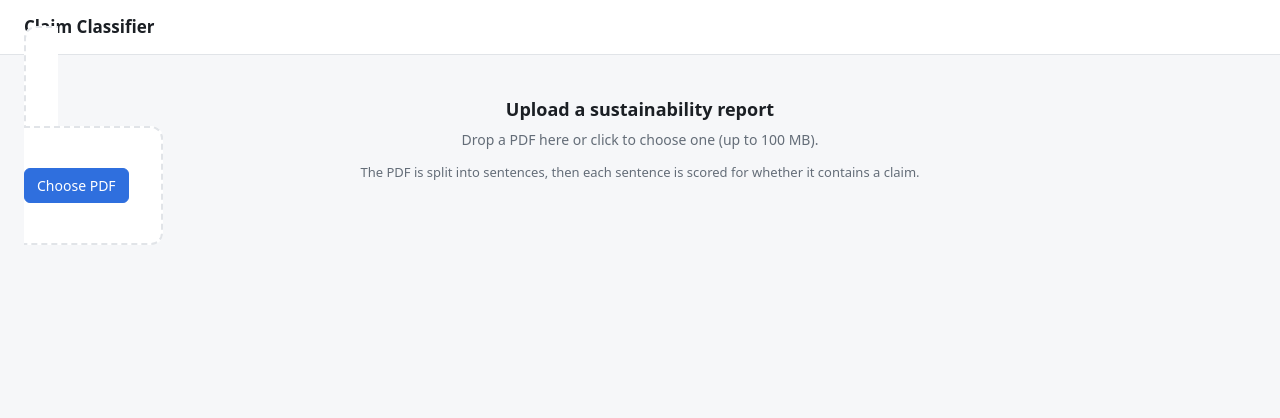
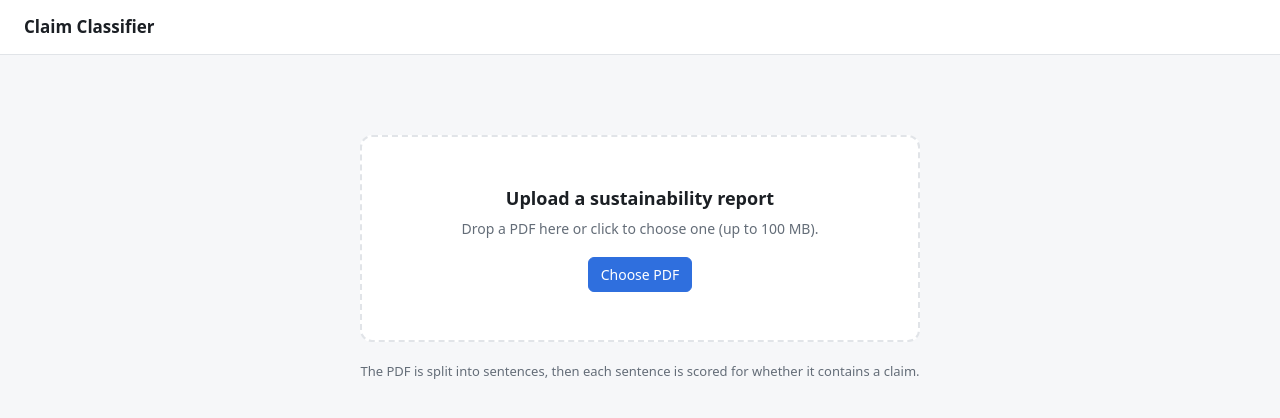
Before and after one commit to Eontology/Claim-Classifier-App, a Flask app: page / in a window 1280 px wide. Shown: the top 418 px of the page. Run offline with Flask 3, Linux system fonts and the light colour scheme; parts of the project's set-up code (start-up, migrations or seed data) failed here and were passed over.

Commit message:
Centre the PDF upload box
The drop zone is a <label>, which is inline by default, so its max-width
and auto margins were ignored and it rendered broken at the left edge.

Co-Authored-By: Claude Opus 5.5 <noreply@anthropic.com>

```diff
--- a/templates/index.html
+++ b/templates/index.html
@@ -29,7 +29,7 @@
   .btn.primary { background: var(--accent); border-color: var(--accent); color: #fff; }
   .hidden { display: none !important; }
 
-  #drop { max-width: 560px; margin: 60px auto; background: var(--panel); border: 2px dashed var(--border); border-radius: 12px; padding: 48px 32px; text-align: center; cursor: pointer; }
+  #drop { display: block; max-width: 560px; margin: 60px auto; background: var(--panel); border: 2px dashed var(--border); border-radius: 12px; padding: 48px 32px; text-align: center; cursor: pointer; }
   #drop.over { border-color: var(--accent); background: var(--row-hover); }
   #drop h2 { margin: 0 0 6px; font-size: 18px; }
   #drop p { margin: 0 0 18px; color: var(--muted); }
```
